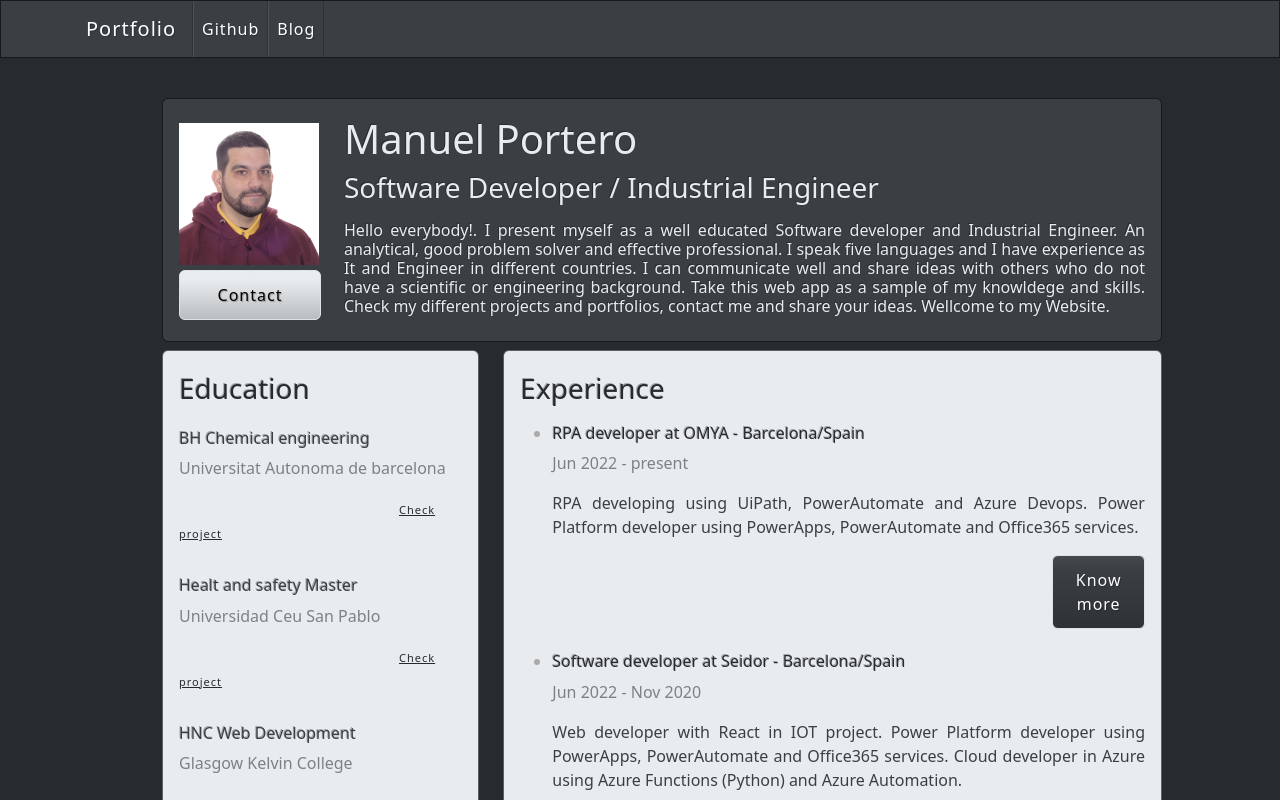
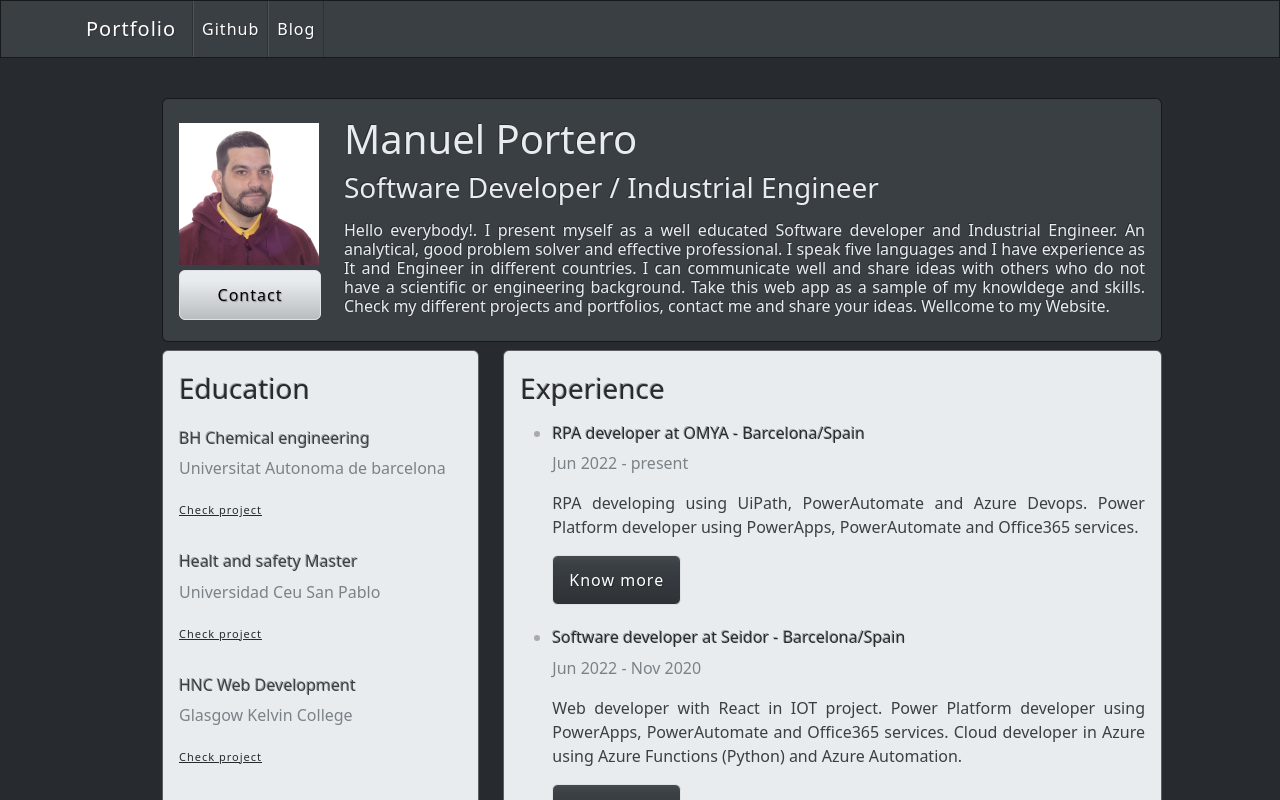
Before and after one commit to SteelTitansax/profesionalwebsiteMPL, a Next.js app: page / in a window 1280 px wide. Shown: the top 800 px of the page. Built offline with nearby package versions, Linux system fonts and the light colour scheme; a small style sheet from the web is missing.

Commit message:
buttons left

```diff
--- a/pages/index.js
+++ b/pages/index.js
@@ -47,7 +47,7 @@ const Index = () =>
                                     <div className="py-3" key={i}>
                                         <h6 className="text-primary">{skill}</h6>
                                         <p className="text-secondary">{degree}</p>
-                                        <a className="text-dark" style={{paddingLeft:'220px',fontSize:'11px'}} href={project}>
+                                        <a className="text-dark" style={{fontSize:'11px'}} href={project}>
                                             <u>Check project</u>
                                         </a>
 
@@ -75,7 +75,7 @@ const Index = () =>
                                     <p className="text-secondary">{from} - {to}</p>
                                     <p className="text-primary" style={{textAlign:'justify'}}>{description}</p>
                                  </li>
-                                 <div  style={{paddingLeft:'500px'}}>
+                                 <div>
                                  <a className="btn btn-primary border know-more"  href={url}>
                                         Know more
                                     </a>
```
Also changed, not shown: 1 other file (tests, documents, lock files or other folders).
